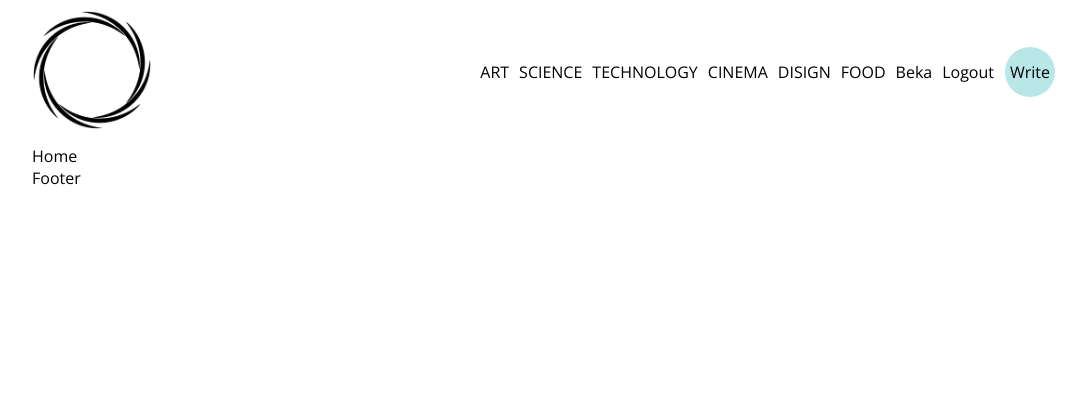
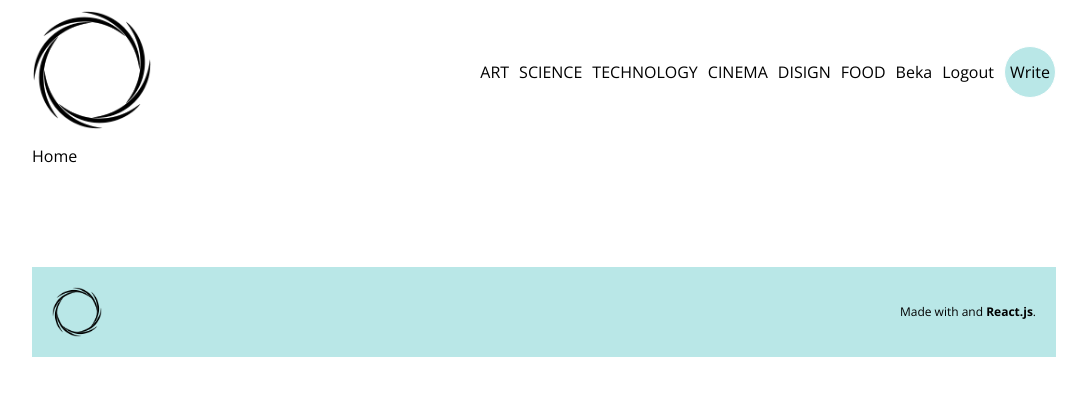
Before and after one commit to bekasturua/React-NodeJs, a React (Create React App) app in the folder client/: page / in a window 1280 px wide. Shown: the top 396 px of the page, without its empty margins (96-1183 px from the left). Built offline with nearby package versions, Linux system fonts and the light colour scheme.

Commit message:
add footer

```diff
--- a/client/src/components/Footer.jsx
+++ b/client/src/components/Footer.jsx
@@ -1,8 +1,13 @@
 import React from 'react'
+import Logo from "../img/logo.webp"
 
 const Footer = () => {
     return (
-        <div>Footer</div>
+
+        <footer>
+            <img src={Logo} alt="" />
+            <span>Made with  and <b>React.js</b>.</span>
+        </footer>
     )
 }
 
--- a/client/src/style.scss
+++ b/client/src/style.scss
@@ -108,5 +108,20 @@
         }
       }
     }
+
+    // footer
+
+    footer {
+      margin-top: 100px;
+      padding: 20px;
+      background-color: $lighGreen;
+      display: flex;
+      justify-content: space-between;
+      font-size: 12px;
+      align-items: center;
+      img {
+        height: 50px;
+      }
+    }
   }
 }
```
